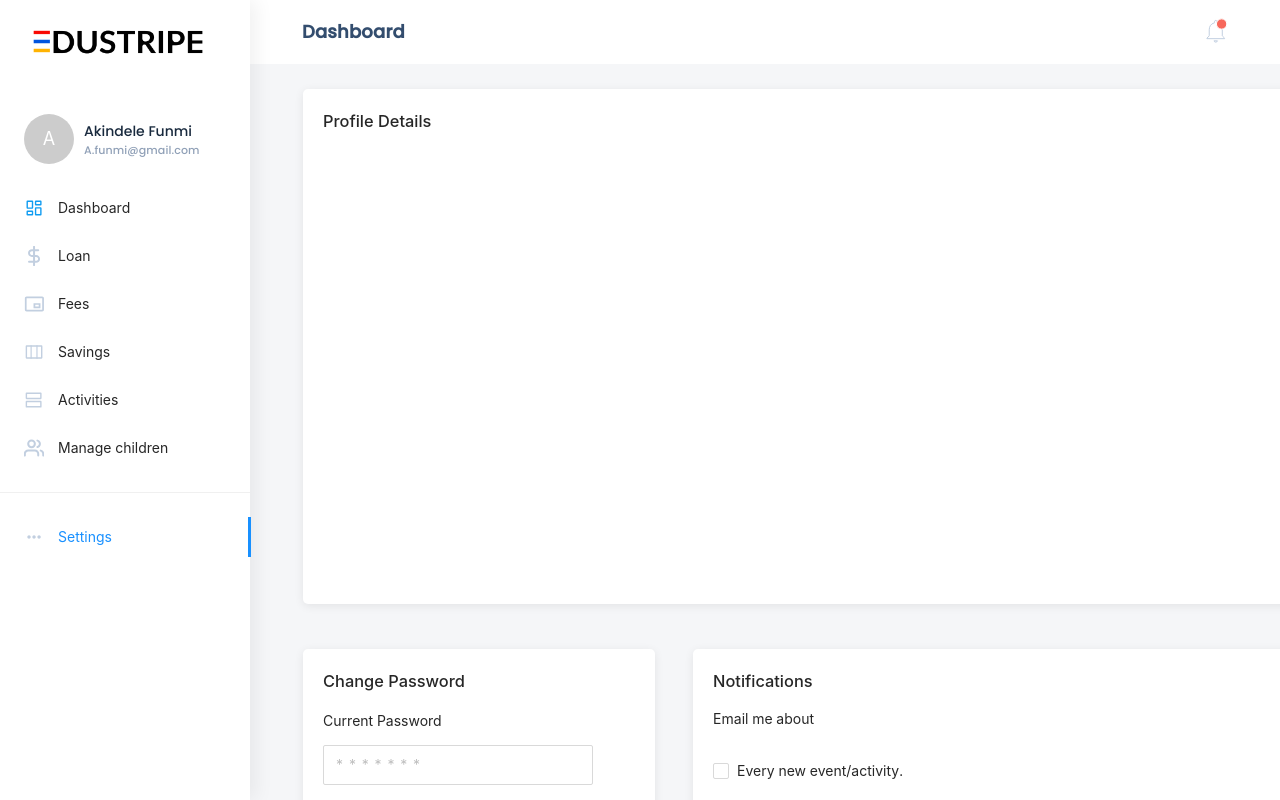
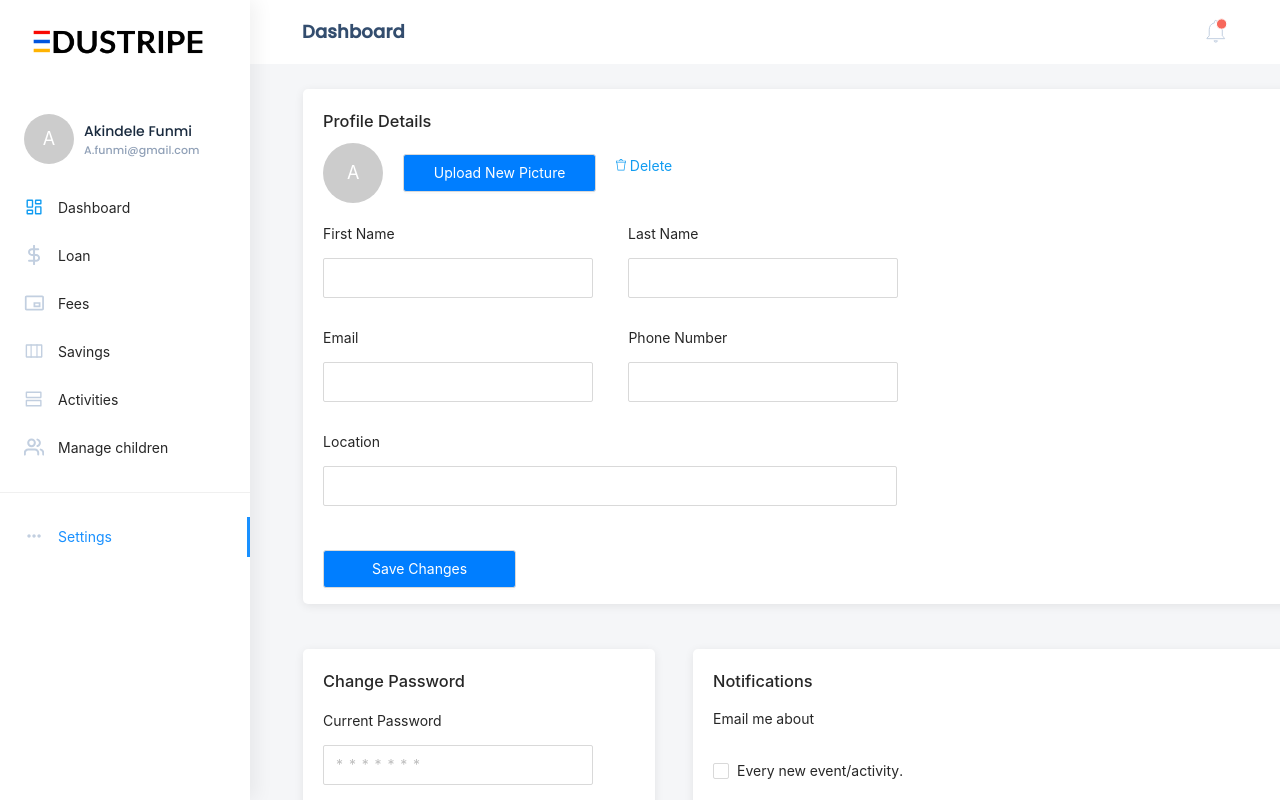
Before and after one commit to edustripetech/edustripe-frontend, a Next.js app: page /settings in a window 1280 px wide. Shown: the top 800 px of the page. Built offline with nearby package versions, Linux system fonts and the light colour scheme.

Commit message:
profile section

```diff
--- /dev/null
+++ b/components/svg/Trash.js
@@ -0,0 +1,11 @@
+import React from 'react';
+
+const Trash = () => {
+  return (
+    <svg width="10" height="12" viewBox="0 0 10 12" fill="none" xmlns="http://www.w3.org/2000/svg">
+    <path d="M0.351528 3.80578H0.561671L1.57988 11.2445C1.6029 11.4127 1.75199 11.5385 1.92841 11.5385H8.07159C8.24801 11.5385 8.39708 11.4127 8.42012 11.2445L9.43833 3.80578H9.64847C9.84261 3.80578 10 3.65442 10 3.46774V1.98872C10 1.80203 9.84261 1.65068 9.64847 1.65068H6.6404V1.51747C6.6404 0.680747 5.9325 0 5.0624 0H4.9376C4.0675 0 3.3596 0.680747 3.3596 1.51747V1.65068H0.351528C0.157391 1.65068 0 1.80203 0 1.98872V3.46774C0 3.65442 0.157367 3.80578 0.351528 3.80578ZM7.7633 10.8624H2.23668L1.2708 3.80578H8.7292L7.7633 10.8624ZM4.06263 1.51747C4.06263 1.05354 4.45514 0.676082 4.93758 0.676082H5.06237C5.54481 0.676082 5.93733 1.05354 5.93733 1.51747V1.65068H4.06263V1.51747ZM0.703055 2.32676H9.29694V3.1297C9.22179 3.1297 0.796796 3.1297 0.703055 3.1297V2.32676Z" fill="#109CF1"/>
+    </svg>
+  );
+}
+
+export default Trash;
--- a/pages/settings.js
+++ b/pages/settings.js
@@ -1,7 +1,8 @@
 import React from 'react';
 import { Sidebar, Navbar } from "../components";
+import Trash from "../components/svg/Trash";
 import { useRouter } from "next/router";
-import { Layout, Form, Button, Input,Checkbox } from 'antd';
+import { Layout, Form, Button, Input, Checkbox, Avatar } from 'antd';
 
 const { Header, Content, Sider } = Layout;
 
@@ -13,7 +14,6 @@ const Settings = () => {
       <Header className="dashboard-header">
         <Navbar menu={route.pathname} />
       </Header>
-
       <Layout>
         <Sidebar menu={route.pathname} />
         <Content>
@@ -29,6 +29,54 @@ const Settings = () => {
           }}
           >
             <h1>Profile Details</h1>
+            <div style={{display: 'flex', alignItems: 'center'}}>
+              <Avatar size={60}>
+                A
+              </Avatar>
+              <Button
+              style={{
+                margin: '0 20px',
+                width:'193px',
+                height:'38px',
+                color: '#fff',
+                background: '#007EFF',
+                borderRadius: '3px'
+              }}
+              >Upload New Picture</Button>
+              <p style={{color: '#109CF1'}}><Trash/> Delete</p>
+            </div>
+            <Form style={{marginTop: '15px',}}>
+              {/* <div style={{display: 'flex', alignItems: 'center'}}>
+              <Form.Item  labelCol={{ span: 24 }} label="First Name">
+                <Input style={{height: '40px', width: '270px'}} type='text' />
+              </Form.Item>
+              <Form.Item  labelCol={{ span: 24 }} label="Last Name">
+                <Input style={{height: '40px', width: '270px'}} type='text' />
+              </Form.Item>
+              </div> */}
+              <div style={{display: 'flex', alignItems: 'center'}}>
+              <Form.Item style={{width: '270px', marginRight: '35px'}} labelCol={{ span: 24 }} label="First Name">
+                <Input style={{height: '40px', width: '270px'}} type='text' />
+              </Form.Item>
+              <Form.Item  labelCol={{ span: 24 }} label="Last Name">
+                <Input style={{height: '40px', width: '270px'}} type='text' />
+              </Form.Item>
+              </div>
+              <div style={{display: 'flex', alignItems: 'center'}}>
+              <Form.Item  labelCol={{ span: 24 }} label="Email">
+                <Input style={{height: '40px', width: '270px'}} type='email' />
+              </Form.Item>
+              <Form.Item  labelCol={{ span: 24 }} label="Phone Number">
+                <Input style={{height: '40px', width: '270px'}} type='tel' />
+              </Form.Item>
+              </div>
+              <Form.Item  labelCol={{ span: 24 }} label="Location">
+                <Input style={{height: '40px', width: '574px'}} type='text' />
+              </Form.Item>
+            <Button type='submit' style={{color: '#fff', background: '#007EFF', borderRadius: '3px', width: '193px', height: '38px', marginTop: '20px' }}>
+              Save Changes
+            </Button>
+            </Form>
           </div>
           <div
             style={{
```
